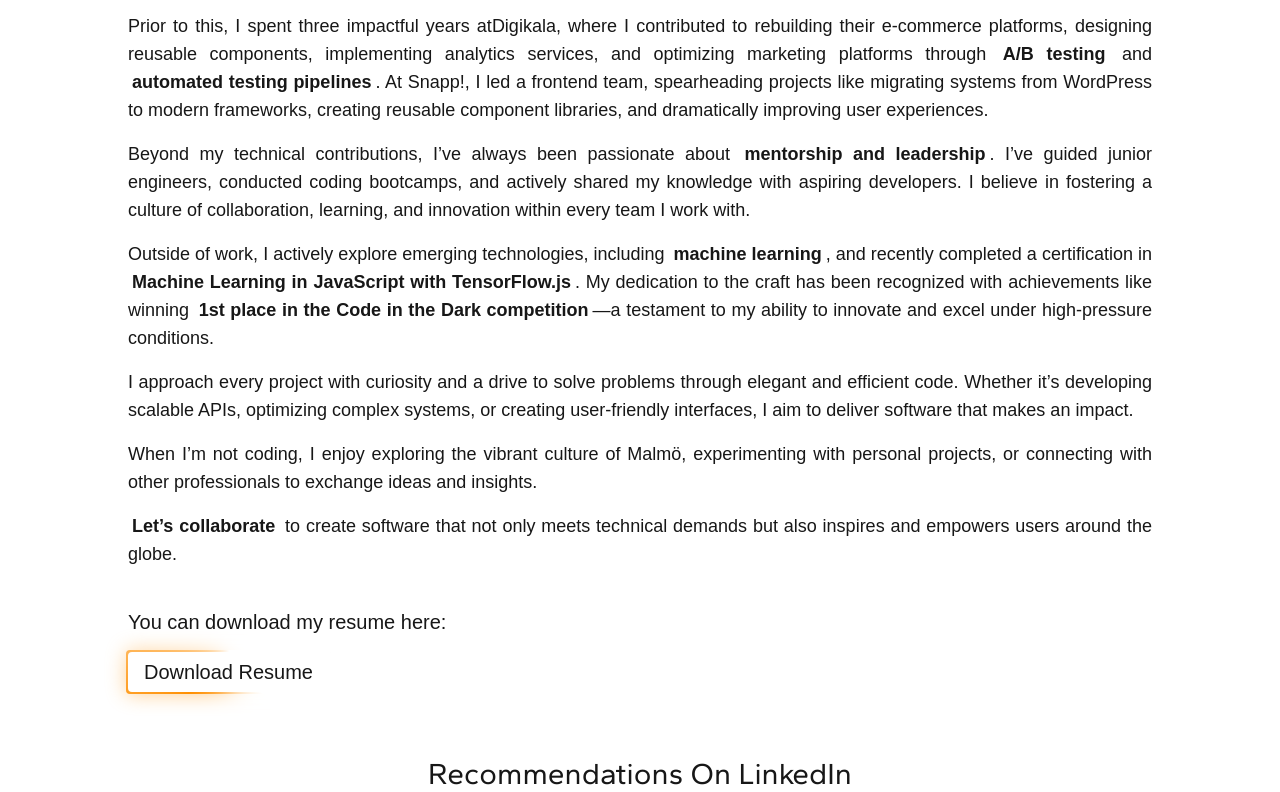
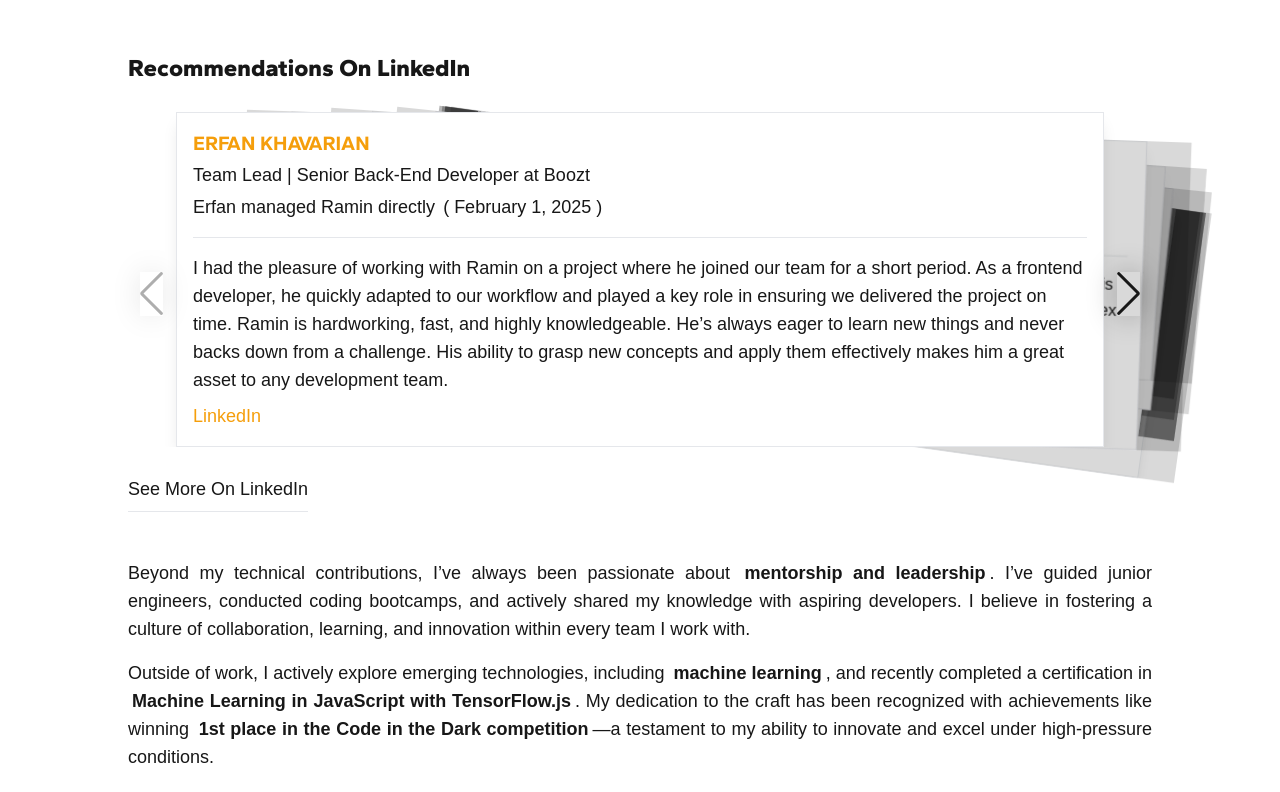
Before and after one commit to raminr77/raminr77.github.io, a Next.js app: page /about-me in a window 1280 px wide. Shown: the part 1040-1832 px from the top of the page. Built offline with nearby package versions, Linux system fonts and the light colour scheme; a web font is replaced by a local one.

Commit message:
feat: add linkedIn recommendation slider

```diff
--- a/package.json
+++ b/package.json
@@ -23,7 +23,8 @@
     "react": "^19.0.0",
     "react-dom": "^19.0.0",
     "react-hook-form": "^7.54.2",
-    "react-toastify": "^11.0.2"
+    "react-toastify": "^11.0.2",
+    "swiper": "^11.2.2"
   },
   "lint-staged": {
     "**/*": [
--- a/src/app/globals.scss
+++ b/src/app/globals.scss
@@ -48,6 +48,13 @@
   padding: 12px 20px;
 }
 
+.swiper-button-prev, .swiper-button-next {
+  &:after {
+    color: var(--foreground);
+    box-shadow: 0 0 30px rgba(0, 0, 0, 0.3);
+  }
+}
+
 .shine-animation-top {
   animation: shine 4s infinite ease-in-out;
 }
--- a/src/data/contact-me.ts
+++ b/src/data/contact-me.ts
@@ -5,6 +5,7 @@
     'If you have an interesting or funny topic, you can send it to me and make me happy.',
     'I will try to answer you as soon as possible ...'
   ],
+  linkedInURL: 'https://www.linkedin.com/in/raminr77/',
   links: [
     {
       title: 'GitHub',
--- a/src/domains/about-me/components/RecommendationCard/index.tsx
+++ b/src/domains/about-me/components/RecommendationCard/index.tsx
@@ -11,7 +11,7 @@
     <div
       style={{ animationDelay }}
       className={clsx(
-        'flex flex-col gap-2 bg-slate-500/10 drop-shadow-sm shadow-lg p-4 items-start',
+        'flex flex-col gap-2 shadow-lg p-4 items-start border dark:bg-black bg-white',
         animator({ name: 'fadeInUp' })
       )}
     >
--- /dev/null
+++ b/src/domains/about-me/components/RecommendationSlider/index.tsx
@@ -0,0 +1,42 @@
+import { clsx } from 'clsx';
+import Link from 'next/link';
+import { titleFont } from '@/app/fonts';
+import { Swiper, SwiperSlide } from 'swiper/react';
+import { EffectCards, Navigation } from 'swiper/modules';
+import { RECOMMENDATIONS, type RecommendationItem, CONTACT_ME_DATA } from '@/data';
+import { RecommendationCard } from '../RecommendationCard';
+
+import 'swiper/css';
+import 'swiper/css/navigation';
+import 'swiper/css/effect-cards';
+import { animator } from '@/shared/helpers';
+
+export function RecommendationSlider() {
+  return (
+    <section className={clsx('my-10', animator({ name: 'fadeIn', delay: '1s' }))}>
+      <h3 className={clsx(titleFont.className, 'mb-7 text-2xl font-extrabold')}>
+        Recommendations On LinkedIn
+      </h3>
+      <Swiper
+        navigation
+        effect={'cards'}
+        grabCursor={true}
+        modules={[EffectCards, Navigation]}
+      >
+        {RECOMMENDATIONS.map((item: RecommendationItem, index: number) => (
+          <SwiperSlide key={item.id} className='px-12'>
+            <RecommendationCard data={item} animationDelay={`${(index + 1) * 0.3}s`} />
+          </SwiperSlide>
+        ))}
+      </Swiper>
+
+      <Link
+        target='_blank'
+        href={CONTACT_ME_DATA.linkedInURL}
+        className='border-b pb-3 duration-300 hover:border-amber-500 hover:text-amber-500'
+      >
+        See More On LinkedIn
+      </Link>
+    </section>
+  );
+}
--- a/src/domains/about-me/index.tsx
+++ b/src/domains/about-me/index.tsx
@@ -2,21 +2,21 @@
 import { clsx } from 'clsx';
 import Image from 'next/image';
 import dynamic from 'next/dynamic';
+import { PERSONAL_DATA } from '@/data';
 import { titleFont } from '@/app/fonts';
 import { animator } from '@/shared/helpers';
 import { ABOUT_ME_DATA, type AboutMeContentItem } from '@/data';
 import { ContentContainer } from '@/layout/components/content-container';
-import { PERSONAL_DATA, RECOMMENDATIONS, type RecommendationItem } from '@/data';
 import { ResumeDownloaderButton } from '@/shared/components/resume-downloader-button';
 
 import { renderContent } from './helper';
+import { RecommendationSlider } from './components/RecommendationSlider';
 
 const PixelCanvas = dynamic(() => import('@/shared/components/pixel-canvas'), {
   ssr: false
 });
 
 import styles from './about-me.module.scss';
-import {RecommendationCard} from "@/domains/about-me/components/RecommendationCard";
 
 export function AboutMePage() {
   return (
@@ -60,9 +60,12 @@
           styles['about-me']
         )}
       >
-        {ABOUT_ME_DATA.content.map((item: AboutMeContentItem, index: number) =>
-          renderContent(index, item)
-        )}
+        {ABOUT_ME_DATA.content.map((item: AboutMeContentItem, index: number) => {
+          if (index === 3) {
+            return (<RecommendationSlider key='linkedIn-Recommendations' />);
+          }
+          return renderContent(index, item);
+        })}
       </div>
 
       <div className='my-10 flex flex-col items-start gap-4'>
@@ -71,13 +74,6 @@
       </div>
 
       <br />
-
-      <h3 className={clsx(titleFont.className, 'text-3xl mb-7')}>Recommendations On LinkedIn</h3>
-      <div className='grid grid-cols-1 gap-4'>
-        {RECOMMENDATIONS.map((item: RecommendationItem, index: number) => (
-          <RecommendationCard key={item.id} data={item} animationDelay={`${(index + 1) * 0.3}s`} />
-        ))}
-      </div>
     </ContentContainer>
   );
 }
```
